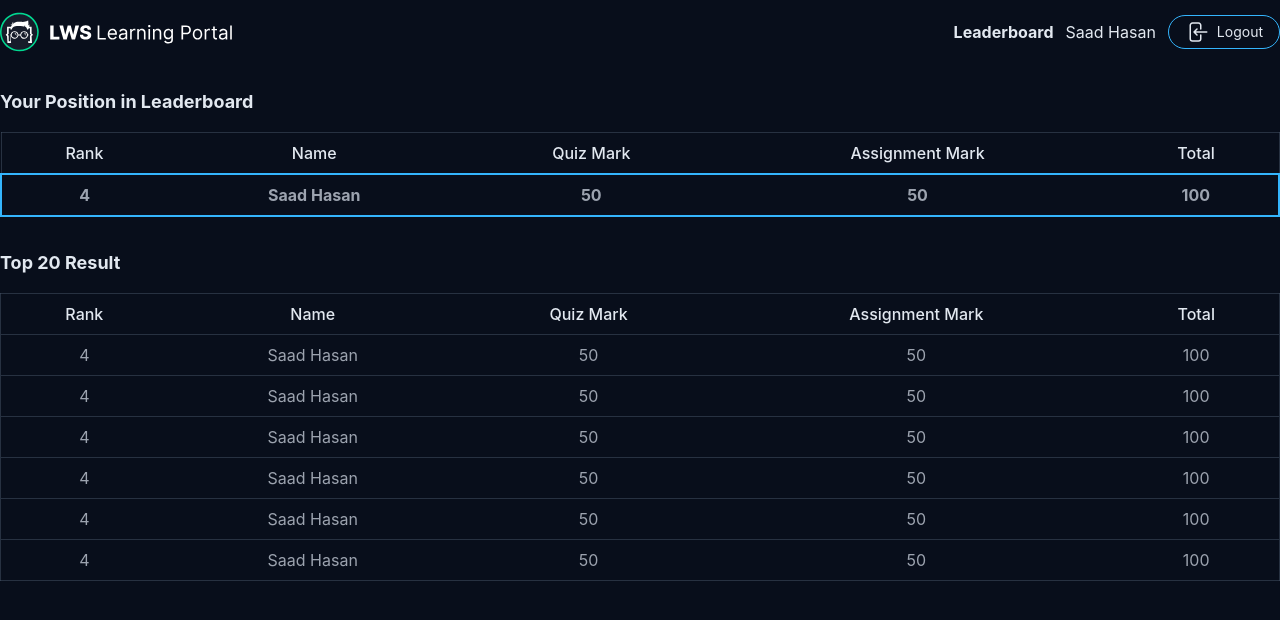
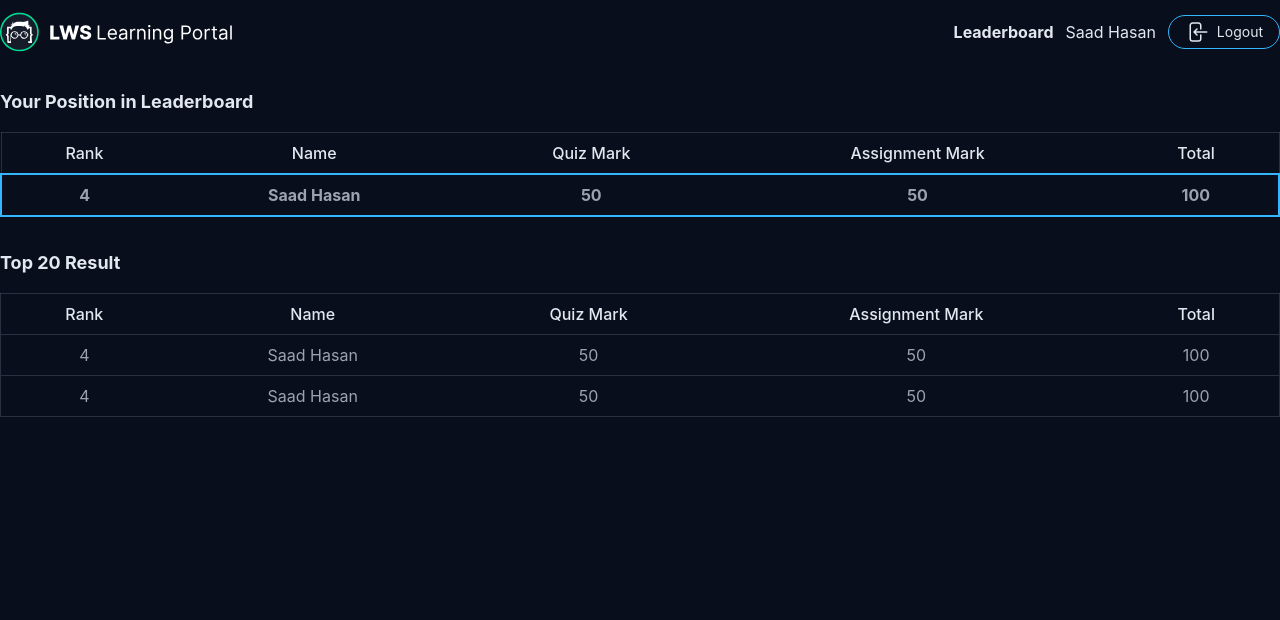
Before and after one commit to Nabi171/lPortalApp, a React (Create React App) app: page /StudentPortal/leaderboard in a window 1280 px wide. Shown: the top 620 px of the page. Built offline with nearby package versions, Linux system fonts and the light colour scheme; data requests are answered from the project's data file.

Commit message:
changes in the site for the chakeljkjsdlfjlkasdjl slkdjljf

```diff
--- a/src/components/StudentPortal/LeaderBoard/LeaderBoard.js
+++ b/src/components/StudentPortal/LeaderBoard/LeaderBoard.js
@@ -92,7 +92,23 @@ const LeaderBoard = () => {
 
                     <div className="my-8">
                         <h3 className="text-lg font-bold">Top 20 Result</h3>
-                        <LeaderBoardTable />
+                        <table className="text-base w-full border border-slate-600/50 rounded-md my-4">
+                            <thead>
+                                <tr className="border-b border-slate-600/50">
+                                    <th className="table-th !text-center">Rank</th>
+                                    <th className="table-th !text-center">Name</th>
+                                    <th className="table-th !text-center">Quiz Mark</th>
+                                    <th className="table-th !text-center">Assignment Mark</th>
+                                    <th className="table-th !text-center">Total</th>
+                                </tr>
+                            </thead>
+                            <LeaderBoardTable />
+                            <LeaderBoardTable />
+                            <tbody>
+
+                            </tbody>
+                        </table>
+
                     </div>
                 </div>
             </section>
--- a/src/components/StudentPortal/LeaderBoard/LeaderBoardTable.js
+++ b/src/components/StudentPortal/LeaderBoard/LeaderBoardTable.js
@@ -2,26 +2,6 @@ import React from 'react';
 
 const LeaderBoardTable = () => {
     return (
-
-        <table className="text-base w-full border border-slate-600/50 rounded-md my-4">
-            <thead>
-                <tr className="border-b border-slate-600/50">
-                    <th className="table-th !text-center">Rank</th>
-                    <th className="table-th !text-center">Name</th>
-                    <th className="table-th !text-center">Quiz Mark</th>
-                    <th className="table-th !text-center">Assignment Mark</th>
-                    <th className="table-th !text-center">Total</th>
-                </tr>
-            </thead>
-
-            <tbody>
-                <tr className="border-b border-slate-600/50">
-                    <td className="table-td text-center">4</td>
-                    <td className="table-td text-center">Saad Hasan</td>
-                    <td className="table-td text-center">50</td>
-                    <td className="table-td text-center">50</td>
-                    <td className="table-td text-center">100</td>
-                </tr>
 
         <tr className="border-b border-slate-600/50">
             <td className="table-td text-center">4</td>
@@ -31,40 +11,6 @@ const LeaderBoardTable = () => {
             <td className="table-td text-center">100</td>
         </tr>
 
-                <tr className="border-b border-slate-600/50">
-                    <td className="table-td text-center">4</td>
-                    <td className="table-td text-center">Saad Hasan</td>
-                    <td className="table-td text-center">50</td>
-                    <td className="table-td text-center">50</td>
-                    <td className="table-td text-center">100</td>
-                </tr>
-
-                <tr className="border-b border-slate-600/50">
-                    <td className="table-td text-center">4</td>
-                    <td className="table-td text-center">Saad Hasan</td>
-                    <td className="table-td text-center">50</td>
-                    <td className="table-td text-center">50</td>
-                    <td className="table-td text-center">100</td>
-                </tr>
-
-                <tr className="border-b border-slate-600/50">
-                    <td className="table-td text-center">4</td>
-                    <td className="table-td text-center">Saad Hasan</td>
-                    <td className="table-td text-center">50</td>
-                    <td className="table-td text-center">50</td>
-                    <td className="table-td text-center">100</td>
-                </tr>
-
-                <tr className="border-slate-600/50">
-                    <td className="table-td text-center">4</td>
-                    <td className="table-td text-center">Saad Hasan</td>
-                    <td className="table-td text-center">50</td>
-                    <td className="table-td text-center">50</td>
-                    <td className="table-td text-center">100</td>
-                </tr>
-            </tbody>
-        </table>
-
     );
 };
 
```
Lines whose indentation alone changed are shown as unchanged.
